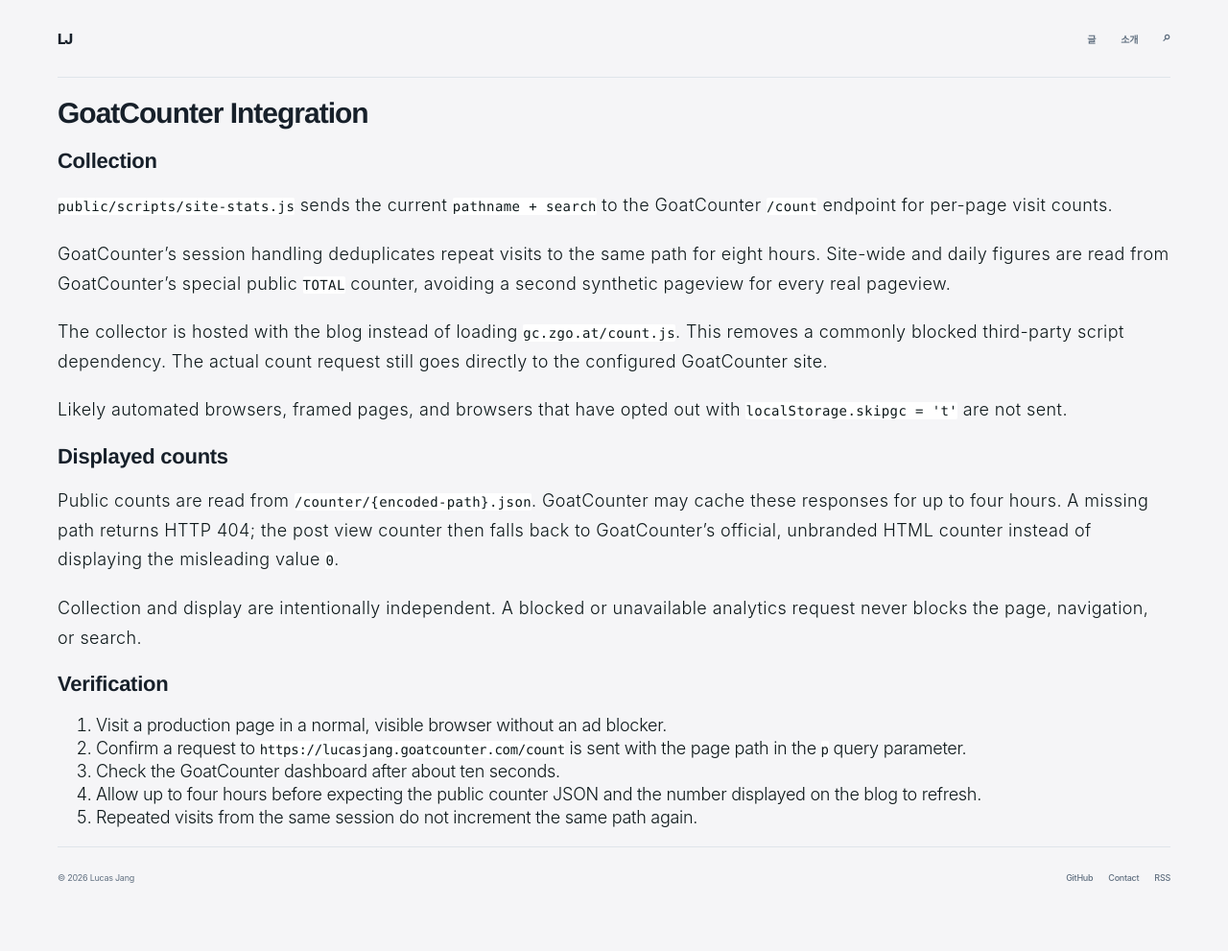
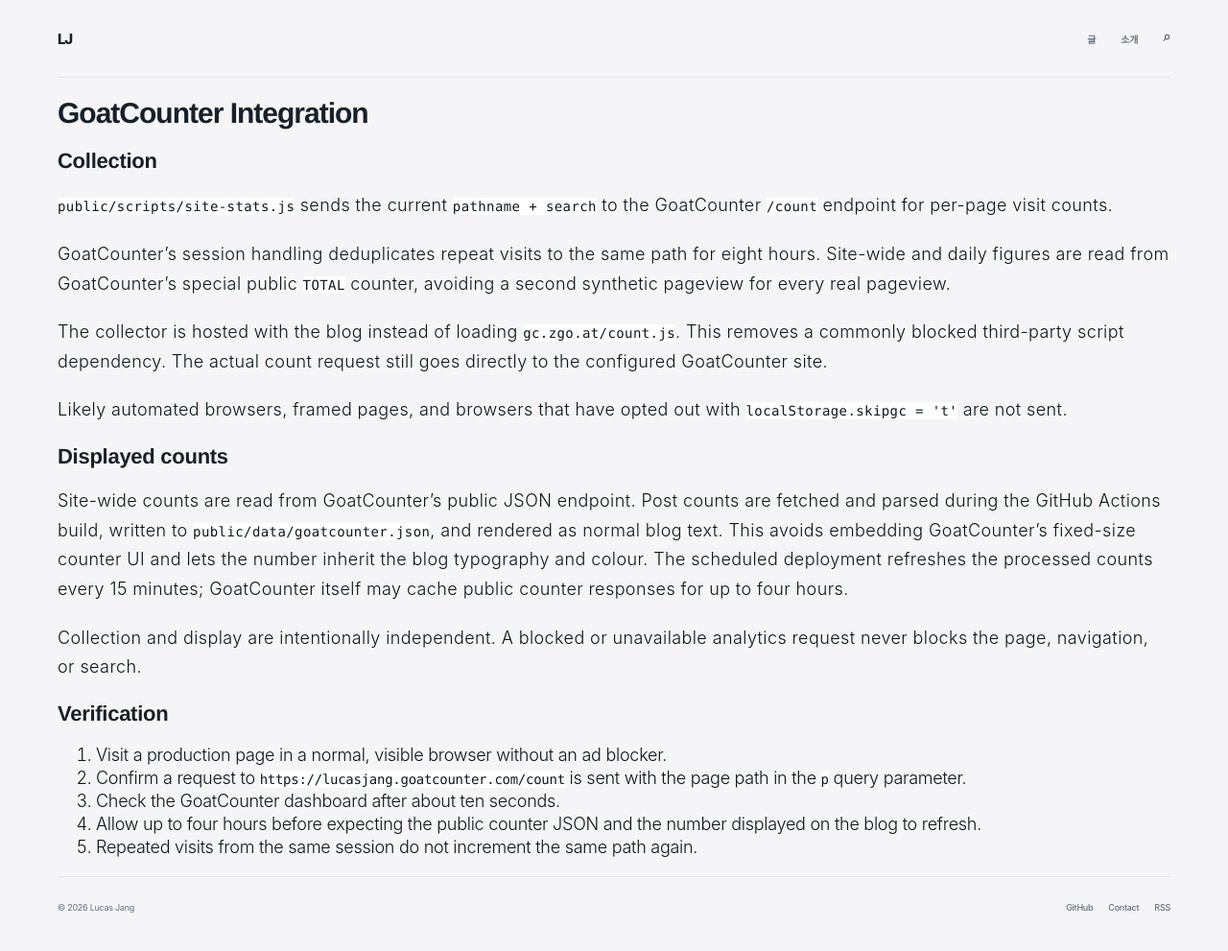
Before and after one commit to Lucas-Jang/lucas-jang.github.io, a Jekyll site: the page built from docs/goatcounter.md, in a window 1280 px wide. Shown: the whole page at 96% size. Built offline with Jekyll 4.4.1, drawn with Linux system fonts in a browser that asks for light colours; our own code applies the rules of GitHub Pages for plain Markdown files; before the commit the page ends 960 px from its top, so only the background shows below that.

Commit message:
Render GoatCounter stats as native text

```diff
--- a/docs/goatcounter.md
+++ b/docs/goatcounter.md
@@ -19,10 +19,13 @@ Likely automated browsers, framed pages, and browsers that have opted out with
 
 ## Displayed counts
 
-Public counts are read from `/counter/{encoded-path}.json`. GoatCounter may
-cache these responses for up to four hours. A missing path returns HTTP 404;
-the post view counter then falls back to GoatCounter's official, unbranded HTML
-counter instead of displaying the misleading value `0`.
+Site-wide counts are read from GoatCounter's public JSON endpoint. Post counts
+are fetched and parsed during the GitHub Actions build, written to
+`public/data/goatcounter.json`, and rendered as normal blog text. This avoids
+embedding GoatCounter's fixed-size counter UI and lets the number inherit the
+blog typography and colour. The scheduled deployment refreshes the processed
+counts every 15 minutes; GoatCounter itself may cache public counter responses
+for up to four hours.
 
 Collection and display are intentionally independent. A blocked or unavailable
 analytics request never blocks the page, navigation, or search.
--- a/package.json
+++ b/package.json
@@ -10,7 +10,8 @@
     "dev": "astro dev",
     "build": "astro build && pagefind --site dist",
     "preview": "astro preview",
-    "check": "astro check"
+    "check": "astro check",
+    "stats:update": "node scripts/fetch-goatcounter-stats.mjs"
   },
   "dependencies": {
     "@astrojs/mdx": "^8.0.2",
```
Also changed, not shown: public/data/goatcounter.json (added, +17 -0 lines), public/scripts/site-stats.js (+11 -26 lines), scripts/fetch-goatcounter-stats.mjs (added, +29 -0 lines), .github/workflows/deploy.yml, 1 other file.
